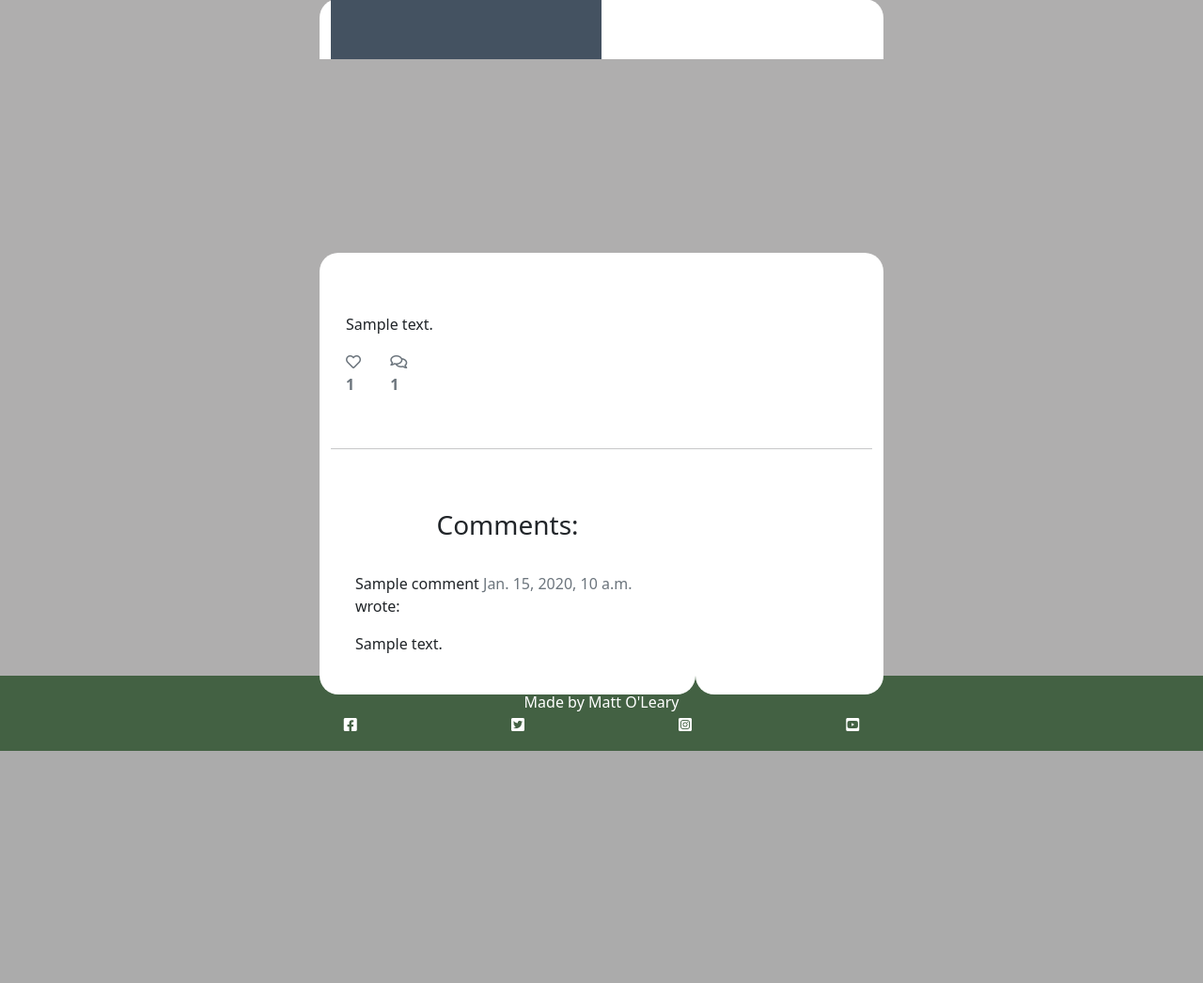
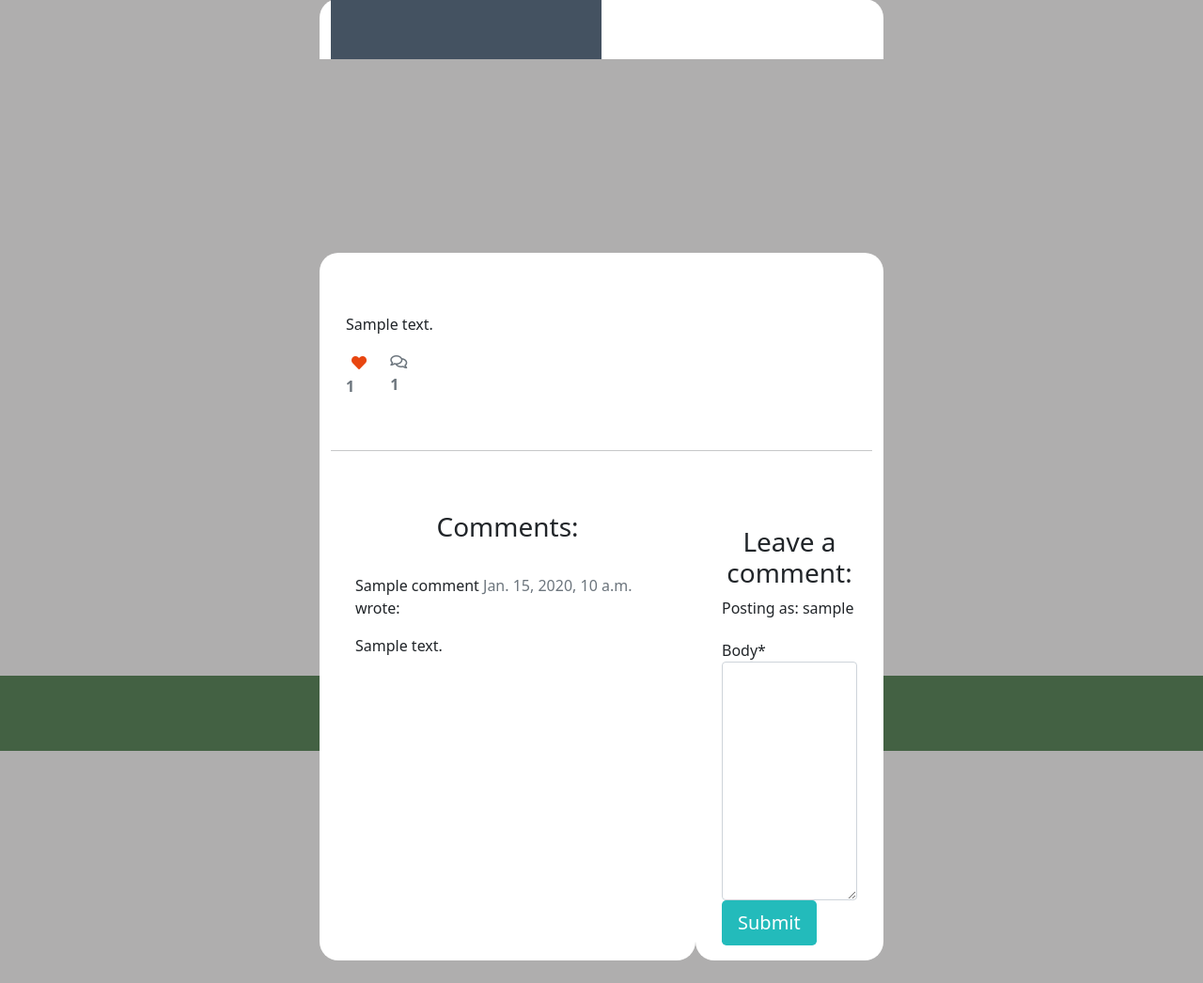
Before and after one commit to Code-Institute-Submissions/MattyOL-Recipe-WorldWide-Project.4, a Django app: a page that uses blog/templates/blog/post_detail.html in a window 1280 px wide. Shown: the part 271-1317 px from the top of the page at 94% size. Before the commit the page ends 1070 px from the top, so only its background shows below. Run offline with Django 3.2, Linux system fonts and the light colour scheme; a user stored in the database is signed in; tables that the repository leaves empty hold one stand-in row (values such as "Sample post"); some libraries are stand-ins or nearby versions; some web fonts are replaced.

Commit message:
Adding views for comments & likes and linking to urls

```diff
--- a/Websitename/settings.py
+++ b/Websitename/settings.py
@@ -49,6 +49,7 @@ INSTALLED_APPS = [
     'allauth.account',
     'allauth.socialaccount',
     'django_summernote',
+    'crispy_forms',
     'blog',
 ]
 
@@ -69,6 +70,8 @@ LOGOUT_REDIRECT_URL = '/'
 
 SITE_ID = 1
 ACCOUNT_EMAIL_VERIFICATION = 'none'
+
+CRISPY_TEMPLATE_PACK = 'bootstrap4'
 
 TEMPLATES = [
     {
--- a/blog/forms.py
+++ b/blog/forms.py
@@ -0,0 +1,8 @@
+from .models import Comment
+from django import forms
+
+
+class CommentForm(forms.ModelForm):
+    class Meta:
+        model = Comment
+        fields = ('body',)
--- a/blog/static/css/style.css
+++ b/blog/static/css/style.css
@@ -210,6 +210,7 @@ header.masthead {
     position: relative;
     background-size: cover;
 }
+/* Sign in , Register , Log Out */
 
 .container {
     width: 100%;
@@ -242,8 +243,9 @@ header.masthead {
     margin-top: 200px;
     border-radius: 20px;
     width: 500px;
-    height: 400px;
+    height: 350px;
 }
+
 
 .signupc h1 {
     text-align: center;
@@ -268,6 +270,10 @@ header.masthead {
     margin-left: 90px;
 }
 
+#btn-signout:hover {
+    color: #198819;
+}
+
 .signoutc h1  {
     text-align: center;
     font-size: 1.75rem;
--- a/blog/templates/blog/post_detail.html
+++ b/blog/templates/blog/post_detail.html
@@ -1,5 +1,6 @@
 {% extends 'base.html' %} {% block content %}
 
+{% load crispy_forms_tags %}
 <div class="masthead">
     <div class="container">
         <div class="row g-0">
@@ -33,8 +34,22 @@
                 <div class="row">
 
                     <div class="col-1">
+                        <strong>
+                            {% if user.is_authenticated %}
+                            <form class="d-inline" action="{% url 'post_like' post.slug %}" method="POST">
+                                {% csrf_token %}
+                                {% if liked %}
+                                <button type="submit" name="blogpost_id" value="{{post.slug}}" class="btn-like"><i class="fas fa-heart"></i></button>
+                                {% else %}
+                                <button type="submit" name="blogpost_id" value="{{post.slug}}" class="btn-like"><i class="far fa-heart"></i></button>
+                                {% endif %}
+                            </form>
+                            {% else %}
+                            <span class="text-secondary"><i class="far fa-heart"></i></span>
+                            {% endif %}
                         <!-- The number of likes goes before the closing strong tag -->
-                        <strong class="text-secondary"><i class="far fa-heart"></i> {{ post.number_of_likes }} </strong>
+                        <span class="text-secondary">{{ post.number_of_likes }} </span>
+                        </strong>
                     </div>
                     <div class="col-1">
                         {% with comments.count as total_comments %}
@@ -77,6 +92,22 @@
         <div class="col-md-4 card mb-4  mt-3 ">
             <div class="card-body">
                 <!-- For later -->
+                {% if commented %}
+                <div class="alert alert-success" role="alert">
+                    Your comment is awaiting approval
+                </div>
+                {% else %}
+                {% if user.is_authenticated %}
+
+                <h3>Leave a comment:</h3>
+                <p>Posting as: {{ user.username }}</p>
+                <form method="post" style="margin-top: 1.3em;">
+                    {{ comment_form | crispy }}
+                    {% csrf_token %}
+                    <button type="submit" class="btn btn-signup btn-lg">Submit</button>
+                </form>
+                {% endif %}
+                {% endif %}
             </div>
         </div>
     </div>
--- a/blog/urls.py
+++ b/blog/urls.py
@@ -6,4 +6,5 @@ urlpatterns = [
     path('', views.PostList.as_view(), name='home'),
     path('search_recipe.html', views.search_recipe, name='search_recipe'),
     path('<slug:slug>/', views.PostDetail.as_view(), name='post_detail'),
+    path('like/<slug:slug>', views.PostLike.as_view(), name='post_like'),
 ]
--- a/blog/views.py
+++ b/blog/views.py
@@ -1,6 +1,8 @@
-from django.shortcuts import render, get_object_or_404
+from django.shortcuts import render, get_object_or_404, reverse
 from django.views import generic, View
+from django.http import HttpResponseRedirect
 from .models import Post
+from .forms import CommentForm
 
 
 def search_recipe(request):
@@ -35,6 +37,51 @@ class PostDetail(View):
             {
                 "post": post,
                 "comments": comments,
-                "liked": liked
+                "commented": False,
+                "liked": liked,
+                "comment_form": CommentForm()
             },
         )
+
+    def post(self, request, slug, *args, **kwargs):
+        queryset = Post.objects.filter(status=1)
+        post = get_object_or_404(queryset, slug=slug)
+        comments = post.comments.filter(approved=True).order_by("-created_on")
+        liked = False
+        if post.likes.filter(id=self.request.user.id).exists():
+            liked = True
+
+        comment_form = CommentForm(data=request.POST)
+
+        if comment_form.is_valid():
+            comment_form.instance.email = request.user.email
+            comment_form.instance.name = request.user.username
+            comment = comment_form.save(commit=False)
+            comment.post = post
+            comment.save()
+        else:
+            comment_form = CommentForm()
+
+        return render(
+            request,
+            "blog/post_detail.html",
+            {
+                "post": post,
+                "comments": comments,
+                "commented": True,
+                "liked": liked,
+                "comment_form": CommentForm()
+            },
+        )
+
+
+class PostLike(View):
+
+    def post(self, request, slug, *args, **kwargs):
+        post = get_object_or_404(Post, slug=slug)
+        if post.likes.filter(id=request.user.id).exists():
+            post.likes.remove(request.user)
+        else:
+            post.likes.add(request.user)
+
+        return HttpResponseRedirect(reverse('post_detail', args=[slug]))
--- a/requirements.txt
+++ b/requirements.txt
@@ -4,6 +4,7 @@ dj-database-url==0.5.0
 dj3-cloudinary-storage==0.0.5
 Django==3.2.18
 django-allauth==0.54.0
+django-crispy-forms==1.14.0
 django-summernote==0.8.20.0
 gunicorn==20.1.0
 oauthlib==3.2.2
--- a/templates/account/logout.html
+++ b/templates/account/logout.html
@@ -15,7 +15,7 @@
     {% if redirect_field_value %}
     <input type="hidden" name="{{ redirect_field_name }}" value="{{ redirect_field_value }}"/>
     {% endif %}
-    <button class="submit" type="submit">{% trans 'Sign Out' %}</button>
+    <button id="btn btn-signout right" class="submit" type="submit">{% trans 'Sign Out' %}</button>
   </form>
 </div>
 
```
Also changed, not shown: blog/templates/blog/about.html (added, +11 -0 lines), templates/account/signup.html (+4 -4 lines).
